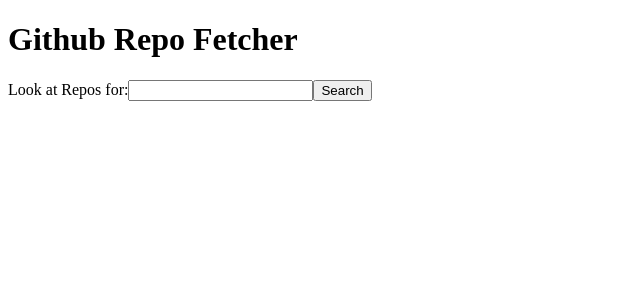
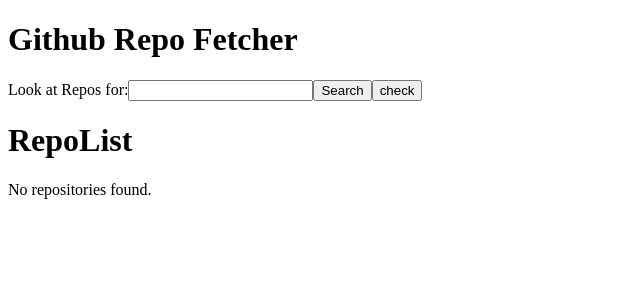
Before and after one commit to NoelleDeAngelo/Github-Repo-Fetcher, a React app: page / in a window 1280 px wide. Shown: the top 300 px of the page, without its empty margins (0-640 px from the left). Built offline with nearby package versions, Linux system fonts and the light colour scheme; the HTML template or start-up script is replaced by a standard one.

Commit message:
Add repo list and repo list item components

```diff
--- a/client/src/App.jsx
+++ b/client/src/App.jsx
@@ -1,28 +1,32 @@
-import React from 'react';
+import React, {useState} from 'react';
 import ReactDOM from 'react-dom';
 import axios from 'axios';
+import RepoList from './RepoList.jsx'
 
 
 
-class App extends React.Component {
-  constructor(props) {
-    super(props);
+let App = ()=>{
+  const [org, setOrg]= useState('NetFlix');
+  const [repos, setRepos]= useState([])
 
-  }
 
-  handleSearch () {
+  let handleSearch = () => {
     axios.get('/repos')
-    .then((res)=>{console.log(res.data)})
+    .then((res)=>{setRepos(res.data)})
     .catch((err)=>{console.log(err)})
   }
 
-  render () {
-    return (<div>
+
+    return (
+    <div>
       <h1>Github Repo Fetcher</h1>
       <label>Look at Repos for:<input  name= 'org-name' type = 'text'></input></label>
-      <button onClick= {()=>{this.handleSearch()}}>Search</button>
-    </div>)
-  }
+      <button onClick= {handleSearch}>Search</button>
+      <button onClick = {()=> console.log(repos)}>check</button>
+      <RepoList  org = {org} repos= {repos}/>
+    </div>
+    )
+
 }
 
 
--- /dev/null
+++ b/client/src/RepoList.jsx
@@ -0,0 +1,17 @@
+import React from 'react';
+import RepoListItem from './RepoListItem.jsx'
+
+let RepoList = ({repos, org})=>{
+
+    return (
+    <div>
+      <h1>RepoList</h1>
+      {repos.length? <p>{org} has {repos.length} repositories. </p>: <p>No repositories found.</p>}
+
+      <div>{repos.map((repo)=> <RepoListItem item ={repo}/>)}</div>
+    </div>
+    )
+
+}
+
+export default RepoList;
--- /dev/null
+++ b/client/src/RepoListItem.jsx
@@ -0,0 +1,12 @@
+import React from 'react';
+
+let RepoListItem = ({item})=>{
+    return (
+    <div>
+      <p>Repo</p>
+    </div>
+    )
+
+}
+
+export default RepoListItem;
```
